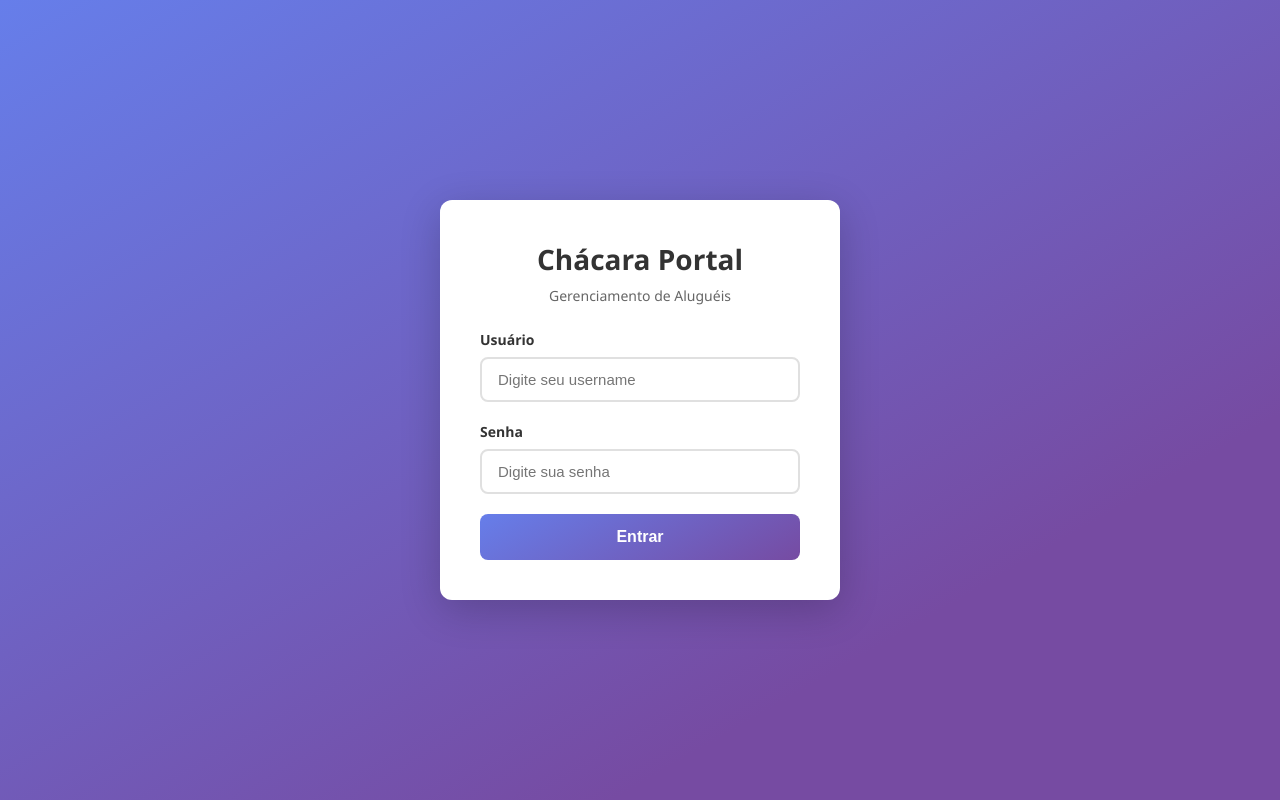
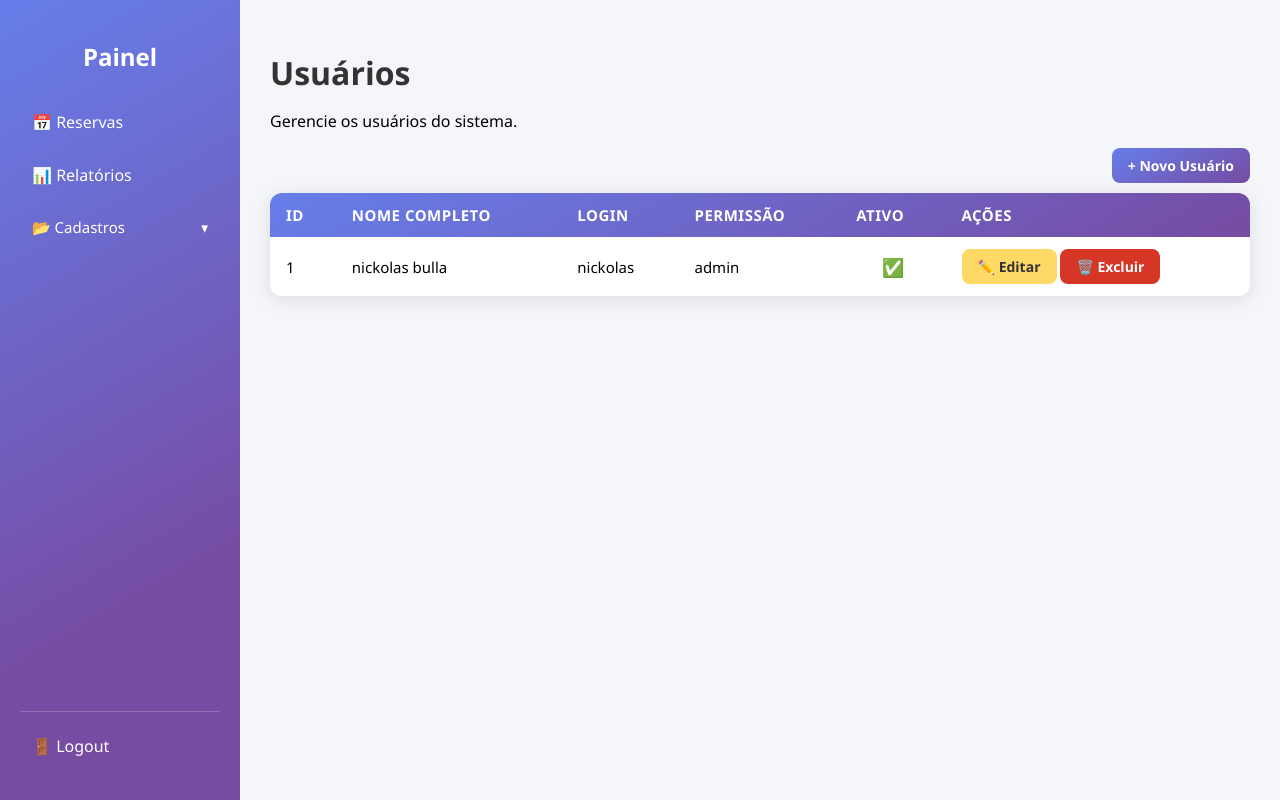
Before and after one commit to nickolasbulla/sistemachacara, a PHP site: page /usuarios/index.php in a window 1280 px wide. Run offline with PHP 8.4, Linux system fonts and the light colour scheme; a user stored in the database is signed in; data comes from the database, SQL or seed files in the repository; both versions use the stored data as it was after the commit; style sheets or scripts are compiled from the project's sources.

Commit message:
adicionado o arquivo sistemachacara.sql, adicionado o include da sidebar, remoção de painel.php para ir direto para index.php de reservas, css do crud estilizado e index do crud estruturado, nova lógica no header.php para aplicação de css, identação de todos os arquivos padronizadas, comentários em diversas partes do código.

```diff
--- /dev/null
+++ b/assets/css/crud.css
@@ -0,0 +1,113 @@
+@charset "UTF-8";
+/* 🎨 Estilo geral para tabelas CRUD */
+.tabela-crud {
+  width: 100%;
+  border-collapse: collapse;
+  margin-top: 20px;
+  background: #fff;
+  border-radius: 12px;
+  overflow: hidden;
+  box-shadow: 0 4px 20px rgba(0, 0, 0, 0.1);
+}
+.tabela-crud thead {
+  background: linear-gradient(150deg, #667eea 0%, #764ba2 100%);
+  color: white;
+}
+.tabela-crud th,
+.tabela-crud td {
+  text-align: left;
+  padding: 12px 16px;
+  font-size: 15px;
+}
+.tabela-crud th {
+  font-weight: 600;
+  text-transform: uppercase;
+  letter-spacing: 0.5px;
+}
+.tabela-crud tbody tr:nth-child(even) {
+  background: #f8f8f8;
+}
+.tabela-crud tbody tr:hover {
+  background: #e6e0f7;
+  transition: background 0.2s ease;
+}
+.tabela-crud td {
+  vertical-align: middle;
+}
+.tabela-crud td:nth-child(5) {
+  text-align: center;
+  font-size: 18px;
+}
+
+/* 🎯 Botões de ação */
+.btn-editar,
+.btn-excluir,
+.btn-novo {
+  display: inline-block;
+  padding: 8px 16px;
+  border-radius: 8px;
+  font-size: 14px;
+  font-weight: 600;
+  text-decoration: none;
+  transition: all 0.2s ease;
+  cursor: pointer;
+}
+
+.btn-editar {
+  background: #ffd966;
+  color: #333;
+}
+.btn-editar:hover {
+  background: #ffe599;
+}
+
+.btn-excluir {
+  background: #d53625;
+  color: white;
+}
+.btn-excluir:hover {
+  background: #ff8a80;
+}
+
+.btn-novo {
+  background: linear-gradient(150deg, #667eea 0%, #764ba2 100%);
+  color: white;
+  margin-bottom: 10px;
+  float: right;
+}
+.btn-novo:hover {
+  background: #5b6ed1;
+}
+
+/* 🧱 Cabeçalho do CRUD (título e botão "novo") */
+.crud-header {
+  display: flex;
+  align-items: center;
+  justify-content: space-between;
+  margin-top: 10px;
+  margin-bottom: 10px;
+}
+.crud-header h2 {
+  font-size: 22px;
+  font-weight: 600;
+  color: #333;
+}
+
+/* 🔍 Campo de busca (opcional) */
+.crud-search {
+  margin: 10px 0;
+}
+.crud-search input {
+  width: 100%;
+  max-width: 280px;
+  padding: 12px 16px;
+  border: 2px solid #e0e0e0;
+  border-radius: 8px;
+  font-size: 15px;
+  transition: border-color 0.3s, box-shadow 0.3s;
+}
+.crud-search input:focus {
+  outline: none;
+  border-color: #667eea;
+  box-shadow: 0 0 6px rgba(102, 126, 234, 0.4);
+}/*# sourceMappingURL=crud.css.map */
--- a/assets/js/painel.js
+++ b/assets/js/painel.js
@@ -1,3 +1,4 @@
+// sub-menu do painel lateral
 document.addEventListener("DOMContentLoaded", function() {
     const toggles = document.querySelectorAll(".submenu-toggle");
 
@@ -9,6 +10,7 @@
     });
 });
 
+// pop up do logout
 document.addEventListener("DOMContentLoaded", () => {
     const btnLogout = document.getElementById("btnLogout");
     const modal = document.getElementById("logoutModal");
--- /dev/null
+++ b/assets/sass/crud.scss
@@ -0,0 +1,129 @@
+/* 🎨 Estilo geral para tabelas CRUD */
+.tabela-crud {
+  width: 100%;
+  border-collapse: collapse;
+  margin-top: 20px;
+  background: #fff;
+  border-radius: 12px;
+  overflow: hidden;
+  box-shadow: 0 4px 20px rgba(0, 0, 0, 0.1);
+
+  thead {
+    background: linear-gradient(150deg, #667eea 0%, #764ba2 100%);
+    color: white;
+  }
+
+  th,
+  td {
+    text-align: left;
+    padding: 12px 16px;
+    font-size: 15px;
+  }
+
+  th {
+    font-weight: 600;
+    text-transform: uppercase;
+    letter-spacing: 0.5px;
+  }
+
+  tbody {
+    tr {
+      &:nth-child(even) {
+        background: #f8f8f8;
+      }
+
+      &:hover {
+        background: #e6e0f7;
+        transition: background 0.2s ease;
+      }
+    }
+  }
+
+  td {
+    vertical-align: middle;
+
+    &:nth-child(5) {
+      text-align: center;
+      font-size: 18px;
+    }
+  }
+}
+
+/* 🎯 Botões de ação */
+.btn-editar,
+.btn-excluir,
+.btn-novo {
+  display: inline-block;
+  padding: 8px 16px;
+  border-radius: 8px;
+  font-size: 14px;
+  font-weight: 600;
+  text-decoration: none;
+  transition: all 0.2s ease;
+  cursor: pointer;
+}
+
+.btn-editar {
+  background: #ffd966;
+  color: #333;
+
+  &:hover {
+    background: #ffe599;
+  }
+}
+
+.btn-excluir {
+  background: #d53625;
+  color: white;
+
+  &:hover {
+    background: #ff8a80;
+  }
+}
+
+.btn-novo {
+  background: linear-gradient(150deg, #667eea 0%, #764ba2 100%);
+  color: white;
+  margin-bottom: 10px;
+  float: right;
+
+  &:hover {
+    background: #5b6ed1;
+  }
+}
+
+/* 🧱 Cabeçalho do CRUD (título e botão "novo") */
+.crud-header {
+  display: flex;
+  align-items: center;
+  justify-content: space-between;
+  margin-top: 10px;
+  margin-bottom: 10px;
+
+  h2 {
+    font-size: 22px;
+    font-weight: 600;
+    color: #333;
+  }
+}
+
+/* 🔍 Campo de busca (opcional) */
+.crud-search {
+  margin: 10px 0;
+
+  input {
+    width: 100%;
+    max-width: 280px;
+    padding: 12px 16px;
+    border: 2px solid #e0e0e0;
+    border-radius: 8px;
+    font-size: 15px;
+    transition: border-color 0.3s, box-shadow 0.3s;
+
+    &:focus {
+      outline: none;
+      border-color: #667eea;
+      box-shadow: 0 0 6px rgba(102, 126, 234, 0.4);
+    }
+  }
+}
--- a/autenticar.php
+++ b/autenticar.php
@@ -36,7 +36,7 @@
         $_SESSION['usuario_tipo'] = $user['tipo_permissao'];
 
         session_write_close();
-        header("Location: painel.php");
+        header("Location: ./reservas/index.php");
         exit;
     } else {
         $_SESSION['erro_login'] = "Senha incorreta!";
--- a/includes/conexao.php
+++ b/includes/conexao.php
@@ -2,7 +2,7 @@
 $host = "127.0.0.1";
 $user = "root";
 $pass = "";
-$db   = "sistemachacara";
+$db = "sistemachacara";
 
 $conn = new mysqli($host, $user, $pass, $db);
 
--- a/includes/footer.php
+++ b/includes/footer.php
@@ -1,4 +1,4 @@
-<script src="assets/js/painel.js"></script>
-
+<script src="../assets/js/painel.js"></script>
+<!-- puxando js aqui pois toda pagina vai ter submenu e logout -->
 </body>
 </html>
--- a/includes/header.php
+++ b/includes/header.php
@@ -5,9 +5,23 @@
     <meta name="viewport" content="width=device-width, initial-scale=1.0">
 
 
-    <!-- para cada página definir seu título e seu CSS -->
+    <!-- para cada página definir seu título -->
     <title><?php echo $titulo_pagina; ?></title>
-    <link rel="stylesheet" href="<?php echo $css_pagina; ?>">
+
+    <!-- se $css_pagina for um único arquivo (string), ele inclui só um <link>
+    se for um array, ele faz um foreach e inclui vários <link> um pra cada CSS
+    maneira que encontrei de colocar mais de um css na mesma pagina usando header-->
+    <?php
+    if (!empty($css_pagina)) {
+        if (is_array($css_pagina)) {
+            foreach ($css_pagina as $css) {
+                echo '<link rel="stylesheet" href="' . $css . '">';
+            }
+        } else {
+            echo '<link rel="stylesheet" href="' . $css_pagina . '">';
+        }
+    }
+    ?>
 
 </head>
 <body>
--- /dev/null
+++ b/includes/sidebar.php
@@ -0,0 +1,36 @@
+<aside class="sidebar">
+<div class="menu-topo">
+    <h2>Painel</h2>
+    <ul>
+    <li><a href="../reservas/index.php">📅 Reservas</a></li>
+    <li><a href="../relatorios/index.php">📊 Relatórios</a></li>
+
+    <li class="submenu">
+        <button class="submenu-toggle">📂 Cadastros <span class="seta">▾</span></button>
+        <ul class="submenu-content">
+        <li><a href="../usuarios/index.php">👤 Usuários</a></li>
+        <li><a href="../funcionarios/index.php">👷 Funcionários</a></li>
+        <li><a href="../ambientes/index.php">🏡 Ambientes</a></li>
+        </ul>
+    </li>
+    </ul>
+</div>
+
+<div class="menu-bottom">
+    <ul>
+    <li><a href="#" id="btnLogout">🚪 Logout</a></li>
+    </ul>
+</div>
+</aside>
+
+<!-- Popup de confirmação de logout -->
+<div id="logoutModal" class="logout-modal">
+<div class="logout-box">
+    <h2>Deseja realmente sair?</h2>
+    <p>Você será desconectado do sistema.</p>
+    <div class="logout-buttons">
+    <button id="cancelLogout" class="btn btn-cancelar">Cancelar</button>
+    <a href="../logout.php" class="btn btn-confirmar">Sim, sair</a>
+    </div>
+</div>
+</div>
--- a/index.php
+++ b/index.php
@@ -50,8 +50,6 @@
     </form>
 </div>
 
-
-
 <?php
     include 'includes/footer.php';
 ?>
--- /dev/null
+++ b/usuarios/index.php
@@ -0,0 +1,62 @@
+<?php
+session_start();
+include '../includes/login_verify.php';
+include '../includes/conexao.php';
+
+$titulo_pagina = "Usuários - Chácara Portal";
+$css_pagina = [
+"../assets/css/painel.css", "../assets/css/crud.css"
+];
+include '../includes/header.php';
+?>
+
+<div class="painel-container">
+
+<?php include '../includes/sidebar.php'; ?>
+
+<main class="conteudo">
+    <header class="painel-header">
+    <h1>Usuários</h1>
+    <p>Gerencie os usuários do sistema.</p>
+    </header>
+
+    <div class="area-crud">
+    <a href="usuarios_create.php" class="btn btn-novo">+ Novo Usuário</a>
+
+    <?php
+    $query = "SELECT * FROM usuarios ORDER BY id_usuario DESC";
+    $result = $conn->query($query);
+    ?>
+
+    <table class="tabela-crud">
+        <thead>
+        <tr>
+            <th>ID</th>
+            <th>Nome Completo</th>
+            <th>Login</th>
+            <th>Permissão</th>
+            <th>Ativo</th>
+            <th>Ações</th>
+        </tr>
+        </thead>
+        <tbody>
+        <?php while ($row = $result->fetch_assoc()): ?>
+            <tr>
+            <td><?= $row['id_usuario'] ?></td>
+            <td><?= htmlspecialchars($row['nome_completo']) ?></td>
+            <td><?= htmlspecialchars($row['login']) ?></td>
+            <td><?= ($row['tipo_permissao']) ?></td>
+            <td><?= $row['ativo'] ? '✅' : '❌' ?></td>
+            <td>
+                <a href="edit.php?id=<?= $row['id_usuario'] ?>" class="btn-editar">✏️ Editar</a>
+                <a href="delete.php?id=<?= $row['id_usuario'] ?>" class="btn-excluir" onclick="return confirm('Tem certeza que deseja excluir este usuário?')">🗑️ Excluir</a>
+            </td>
+            </tr>
+        <?php endwhile; ?>
+        </tbody>
+    </table>
+    </div>
+</main>
+</div>
+
+<?php include '../includes/footer.php'; ?>
```
Also changed, not shown: painel.php (deleted, +0 -62 lines), reservas/index.php (added, +26 -0 lines), sistemachacara.sql (added, +174 -0 lines), usuarios/create.php (added), usuarios/delete.php (added), usuarios/edit.php (added), usuarios/save.php (added), 1 other file. Lines whose indentation alone changed are shown as unchanged.
